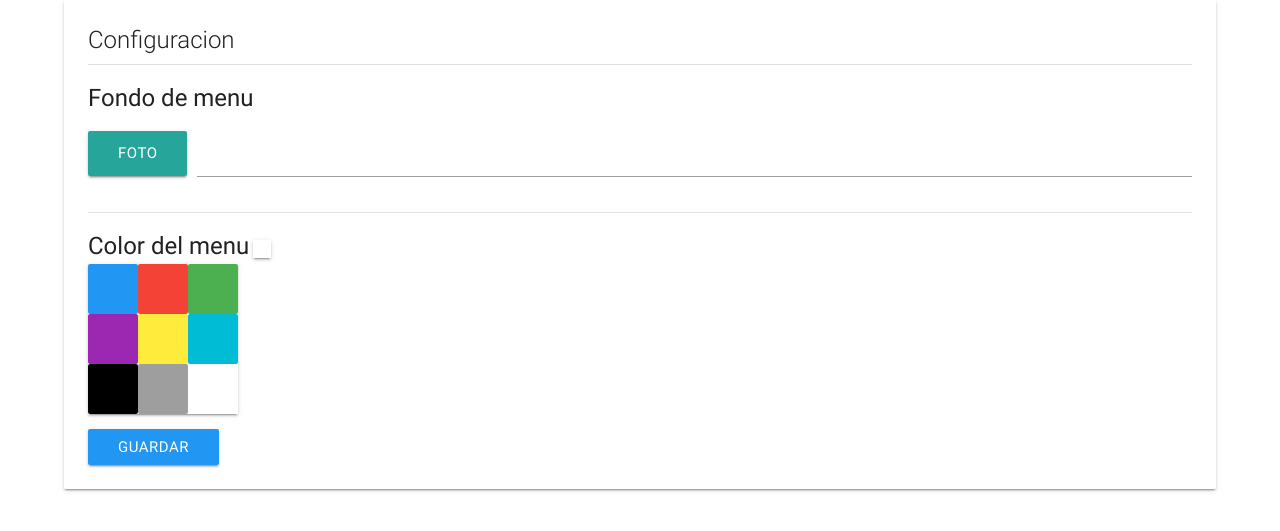
After one commit to Jerts/AdmiLab, a PHP site: page /config_docente.php in a window 1280 px wide. The commit adds this page. Shown: the top 531 px of the page. Run offline with PHP 8.4, Linux system fonts and the light colour scheme.

Commit message:
Cambios interesantes
Se agrega personalizacion

```diff
--- /dev/null
+++ b/paginas/assets/js/colorpicker.js
@@ -0,0 +1,61 @@
+var str="";
+function pick(num){
+  switch (num) {
+    case 0:
+      str="blue";
+      break;
+    case 1:
+      str="red";
+      break;
+    case 2:
+      str="green";
+      break;
+    case 3:
+      str="purple";
+      break;
+    case 4:
+      str="yellow";
+      break;
+    case 5:
+      str="cyan";
+      break;
+    case 6:
+      str="black";
+      break;
+    case 7:
+      str="grey";
+      break;
+    case 8:
+      str="white";
+      break;
+  }
+  $("#colorpick-view").attr("class",str+" z-depth-1");
+}
+
+function sendConf(){
+  var con = new config();
+  con.color_change(str);
+  $(".verification").css("display","inherit");
+  $(".fileimg").submit();
+}
+
+function getCookie(name) {
+    var dc = document.cookie;
+    var prefix = name + "=";
+    var begin = dc.indexOf("; " + prefix);
+    if (begin == -1) {
+        begin = dc.indexOf(prefix);
+        if (begin != 0) return null;
+    }
+    else
+    {
+        begin += 2;
+        var end = document.cookie.indexOf(";", begin);
+        if (end == -1) {
+        end = dc.length;
+        }
+    }
+    // because unescape has been deprecated, replaced with decodeURI
+    //return unescape(dc.substring(begin + prefix.length, end));
+    return decodeURI(dc.substring(begin + prefix.length, end));
+}
--- /dev/null
+++ b/paginas/assets/js/config.class.js
@@ -0,0 +1,19 @@
+class config {
+  constructor() {
+    this.sb_bg = "sidebar-6.1.jpg";
+    this.sb_color = "blue";
+
+    document.cookie = 'sb_bg =  sidebar-6.1.jpg';
+    document.cookie = 'sb_color = blue';
+  }
+
+  bg_change(bg){
+    this.sb_bg = bg;
+    document.cookie = 'sb_bg = '+bg;
+  }
+
+  color_change(color){
+    this.sb_color = color;
+    document.cookie = 'sb_color = '+color;
+  }
+}
--- /dev/null
+++ b/paginas/config_docente.php
@@ -0,0 +1,71 @@
+<!DOCTYPE html>
+<html>
+  <head>
+    <meta charset="utf-8">
+    <title></title>
+    <meta http-equiv="X-UA-Compatible" content="IE=edge,chrome=1" />
+    <link href="https://fonts.googleapis.com/icon?family=Material+Icons" rel="stylesheet">
+    <meta content='width=device-width, initial-scale=1.0, maximum-scale=1.0, user-scalable=0' name='viewport' />
+    <meta name="viewport" content="width=device-width" />
+    <link type="text/css" rel="stylesheet" href="assets/css/materialize.min.css"  media="screen"/>
+    <link type="text/css" rel="stylesheet" href="assets/css/styles.css"  media="screen"/>
+  </head>
+  <body>
+    <div class="card" style="width:90%;margin: 0 auto;">
+      <div class="verification green accent-3 card">
+        <div class="card-content">
+          Se ha guardado su configuracion, por favor recargue la pagina.
+        </div>
+      </div>
+      <div class="card-content">
+        <span class="card-title">Configuracion</span>
+        <div class="divider"></div>
+        <div class="section">
+          <font size="5">Fondo de menu</font>
+          <form action="uploadfile.php" class="fileimg" method="post">
+            <div class="file-field input-field">
+              <div class="btn">
+                <span>Foto</span>
+                  <input type="file" name="img" required>
+              </div>
+              <div class="file-path-wrapper">
+                <input class="file-path validate" type="text">
+              </div>
+            </div>
+          </form>
+        </div>
+        <div class="divider"></div>
+        <div class="section">
+          <font size="5">Color del menu</font> <span class="blue z-depth-1" id="colorpick-view">&nbsp;&nbsp;&nbsp;&nbsp;&nbsp;</span>
+          <table style="width:150px; height:150px;" class="z-depth-1">
+            <tr>
+              <td class="hoverable blue" onclick="pick(0)"></td>
+              <td class="hoverable red" onclick="pick(1)"></td>
+              <td class="hoverable green" onclick="pick(2)"></td>
+            </tr>
+            <tr>
+              <td class="hoverable purple" onclick="pick(3)"></td>
+              <td class="hoverable yellow" onclick="pick(4)"></td>
+              <td class="hoverable cyan" onclick="pick(5)"></td>
+            </tr>
+            <tr>
+              <td class="hoverable black" onclick="pick(6)"></td>
+              <td class="hoverable grey" onclick="pick(7)"></td>
+              <td class="hoverable white" onclick="pick(8)"></td>
+            </tr>
+          </table>
+          <input type="hidden" name="color" value="">
+        </div>
+        <a onclick="sendConf()" class="btn waves-effect waves-ligth blue">Guardar</a>
+      </div>
+    </div>
+    <script type="text/javascript" src="assets/js/materialize.min.js"></script>
+    <script src="assets/js/config.class.js"></script>
+    <script type="text/javascript" src="assets/js/colorpicker.js"></script>
+		<script src="assets/js/jquery-1.10.2.js" type="text/javascript"></script>
+    <script type="text/javascript">
+      $("#colorpick-view").attr("class",getCookie("sb_color")+" z-depth-1");
+      $(".verification").css("display","none");
+    </script>
+  </body>
+</html>
```
Also changed, not shown: paginas/assets/js/docente.js (renamed from paginas/assets/js/mijs.js, +12 -0 lines), paginas/index_docente.php (+14 -2 lines), paginas/menu_docente.php (+4 -4 lines), paginas/notif.php (+16 -0 lines), paginas/uploadfile.php (added, +32 -0 lines).
